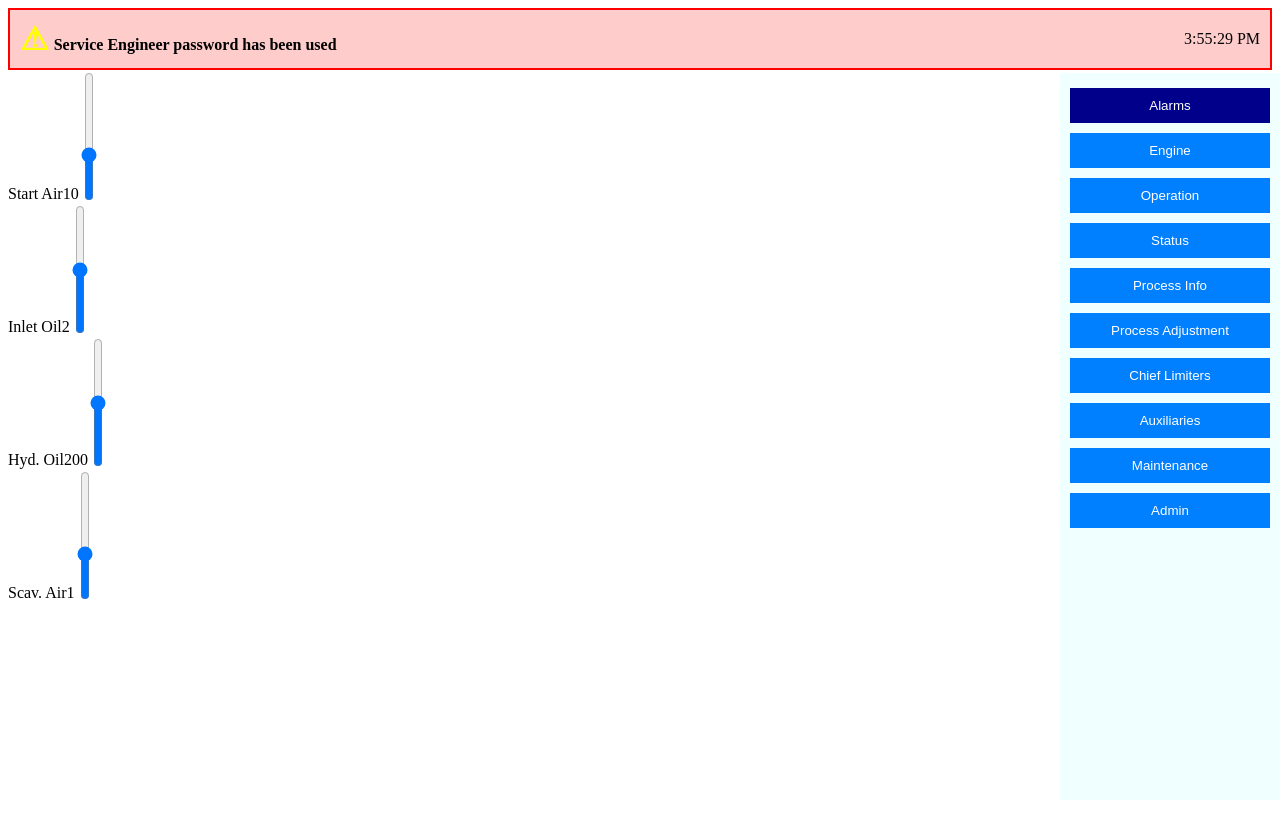
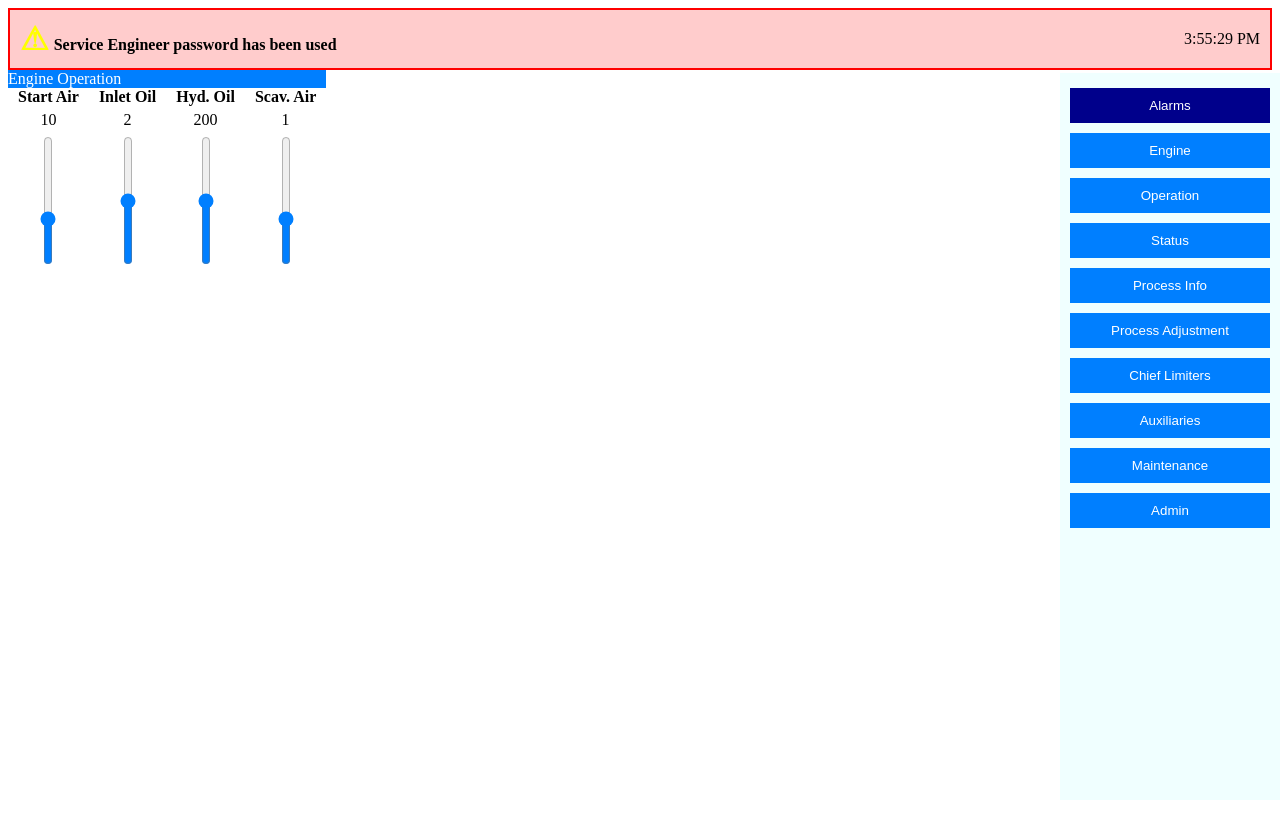
Before and after one commit to torkilp/EcsMopAB_Test, an Angular app in the folder ecsmop/: page / in a window 1280 px wide. Shown: the top 838 px of the page. Built offline with nearby package versions, Linux system fonts and the light colour scheme.

Commit message:
Enhance main area component styles and structure with vertical slider adjustments and a top bar

```diff
--- a/ecsmop/src/app/components/main-area/main-area.component.css
+++ b/ecsmop/src/app/components/main-area/main-area.component.css
@@ -1,50 +1,55 @@
-
 input[type=range][orient=vertical] {
+    -webkit-appearance: slider-vertical;
+    appearance: slider-vertical;
     writing-mode: vertical-lr;
     direction: rtl;
-    appearance: slider-vertical;
     width: 16px;
     vertical-align: bottom;
+    /* background: #434343;
+    box-shadow: -80px 0 0 80px #43e5f7;     */
+}
+
+input[type='range'][orient=vertical]::-webkit-slider-thumb {
+    -webkit-appearance: none;
+    border-radius: 20px;
+    background-color: grey;
+    color: royalblue;
+    height: 30px;
+    width: 30px;
 }
 
 
-/* .meters {
+.accent {
+    accent-color: #007FFF;
+}
+
+
+
+.meters {
     display: flex;
-    gap: 20px;
-    justify-content: center;
-    align-items: center;
-    height: 100%;
-  }
-  .meterT {
+    flex-direction: row;
+    justify-content: space-around;
+}
+
+.meter {
     display: flex;
     flex-direction: column;
     align-items: center;
+    margin: 0 10px;
+}
 
-    -webkit-transform: rotate(-90deg);
-    -moz-transform: rotate(-90deg);
-    -o-transform: rotate(-90deg);
-    transform: rotate(-90deg);
+.meter label {
+    margin-bottom: 5px;
+    font-weight: bold; /* Make the labels bold */
+}
 
-  }
-  .vertical-slider {
-    writing-mode: bt-lr;
-    -webkit-appearance: slider-vertical;
-    width: 20px;
-    height: 350px;
+.meter span {
+    margin-bottom: 5px;
+}
 
 
-  } */
-
-
-
-
-  /* background-color: blue;
-} */
-
-/* .vertical-slider::-moz-progress-bar {
-    background-color: blue;
-}
-
-.vertical-slider::-ms-fill {
-    background-color: blue;
-} */
+.top-bar {
+    background-color: #007FFF;
+    color: white;
+    width: 100%;
+  }
--- a/ecsmop/src/app/components/main-area/main-area.component.html
+++ b/ecsmop/src/app/components/main-area/main-area.component.html
@@ -1,9 +1,11 @@
+<div class="top-bar">
+  <div class="top-bar-content">
+    Engine Operation
+  </div>
+</div>
 <div class="meters">
-    <div *ngFor="let mymeter of meters" class="meterT">
-      <label>{{ mymeter.name }}</label>
-      <span>{{ mymeter.value }}</span>
-      <input type="range" [(ngModel)]="mymeter.value" [min]="mymeter.min" [max]="mymeter.max" orient="vertical"/>
-
-
-    </div>
+  <div *ngFor="let mymeter of meters" class="meter">
+    <label>{{ mymeter.name }}</label>
+    <span>{{ mymeter.value }}</span>
+    <input type="range" [(ngModel)]="mymeter.value" [min]="mymeter.min" [max]="mymeter.max" orient="vertical" class="accent"/>
   </div>
```
